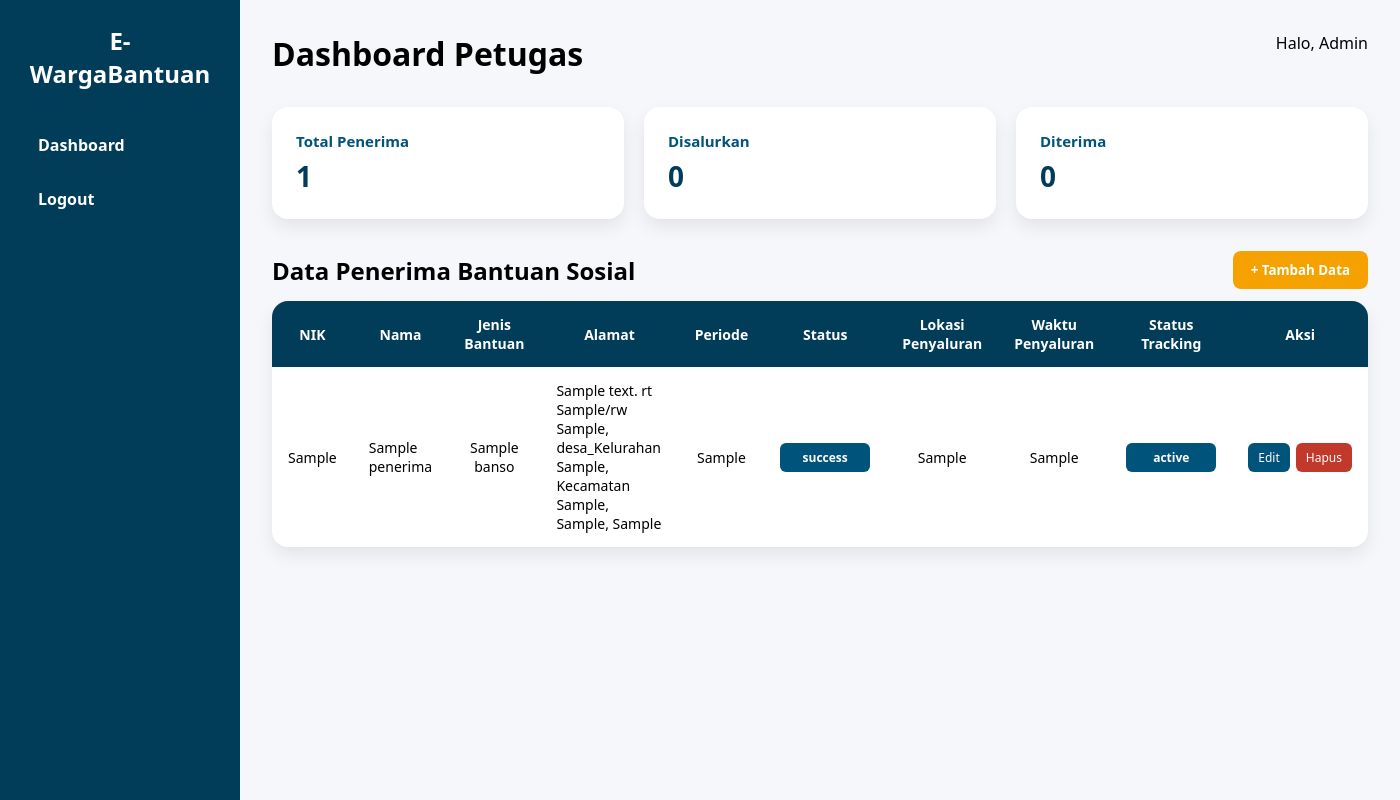
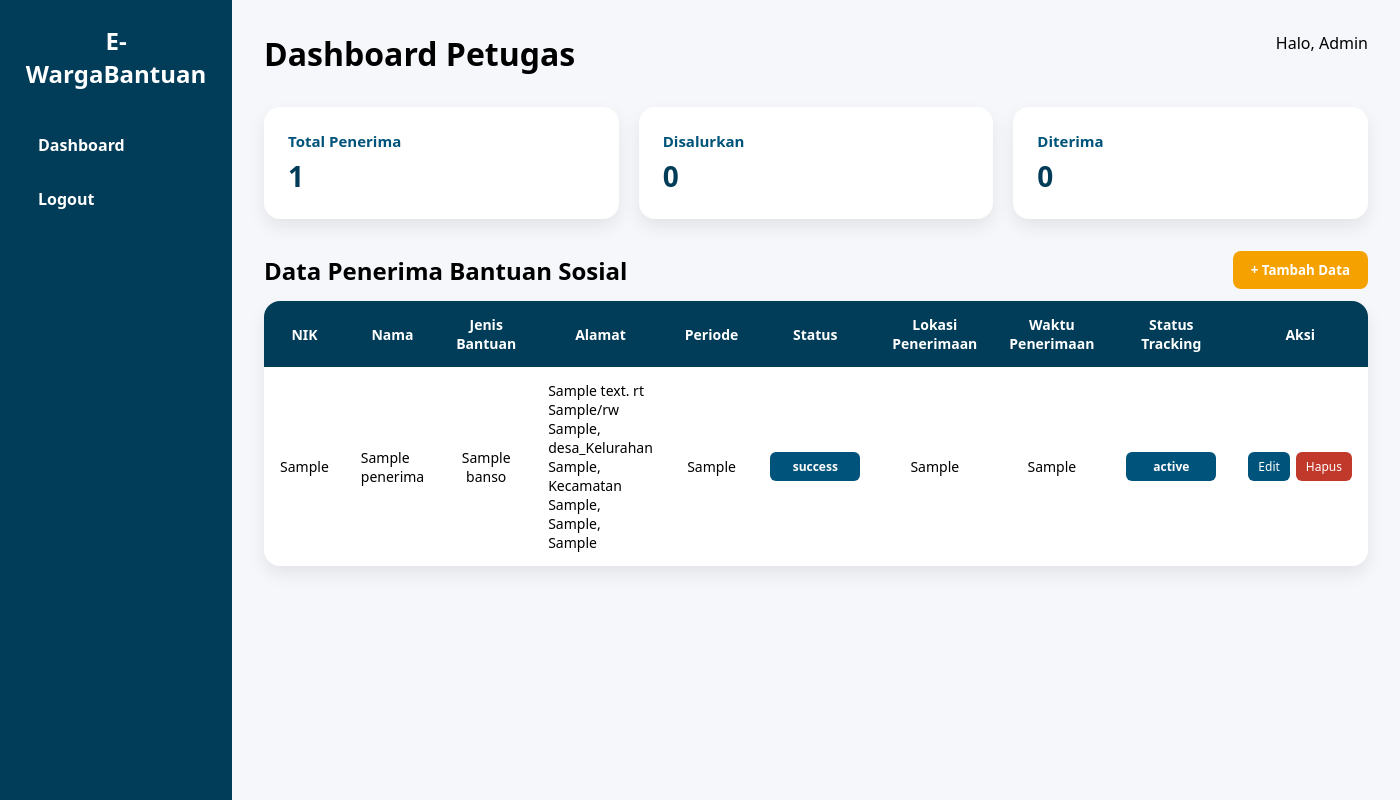
Before and after one commit to wkvalentino/E-WargaBansos, a PHP site: page /E-WargaBansos/dashboard.php in a window 1400 px wide. Run offline with PHP 8.4, Linux system fonts and the light colour scheme; tables that the repository leaves empty or names only in its code hold one stand-in row (values such as "Sample post").

Commit message:
Update dashboard.php

```diff
--- a/E-WargaBansos/dashboard.php
+++ b/E-WargaBansos/dashboard.php
@@ -272,8 +272,8 @@
           <th>Alamat</th>
           <th>Periode</th>
           <th>Status</th>
-          <th>Lokasi Penyaluran</th>
-          <th>Waktu Penyaluran</th>
+          <th>Lokasi Penerimaan</th>
+          <th>Waktu Penerimaan</th>
           <th>Status Tracking</th>
           <th>Aksi</th>
         </tr>
```
